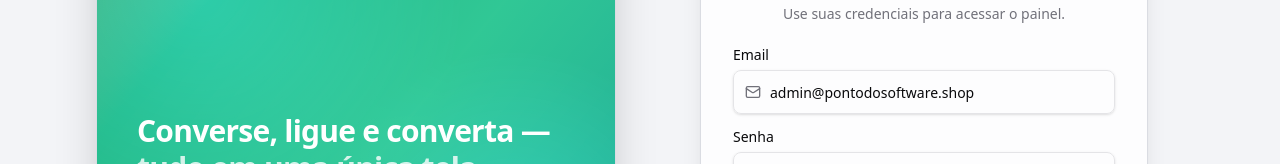
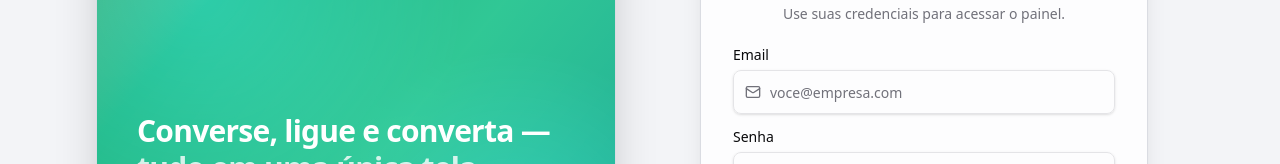
Before and after one commit to patriciosilva83/wacalls-chat, a React (Vite) app in the folder client/: page /login in a window 1280 px wide. Shown: the part 216-380 px from the top of the page. Built offline with nearby package versions, Linux system fonts and the light colour scheme; no server answers.

Commit message:
feat(backend): Make SuperAdminEmail dynamic via env var and remove default login prefill

```diff
--- a/client/src/pages/LoginPage.tsx
+++ b/client/src/pages/LoginPage.tsx
@@ -33,7 +33,7 @@ export const LoginPage = () => {
     () => (readCachedWhitelabel() as settingsApi.Whitelabel | null) ?? null,
   );
 
-  const [email, setEmail] = useState("admin@pontodosoftware.shop");
+  const [email, setEmail] = useState("");
   const [password, setPassword] = useState("");
   const [showPassword, setShowPassword] = useState(false);
   const [submitting, setSubmitting] = useState(false);
```
Also changed, not shown: 1 other file (tests, documents, lock files or other folders).
